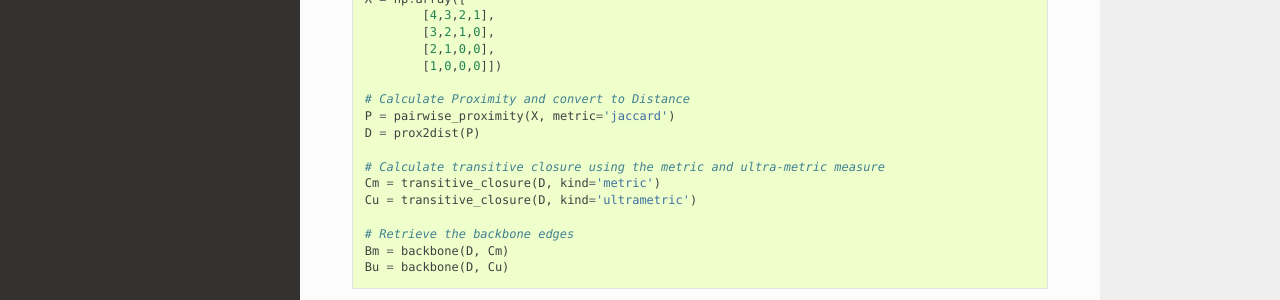
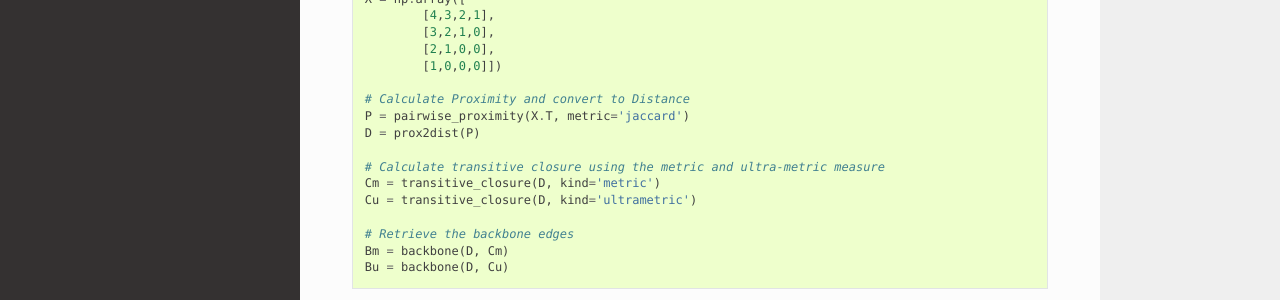
Before and after one commit to CASCI-lab/distanceclosure, a Sphinx documentation site: the page built from docs/source/tutorial.rst, in a window 1280 px wide and 1170 px high. Shown: the part 510-810 px from the top of the window. Built offline with Sphinx 7.4.7 and the Read the Docs theme 2.0.0, drawn with Linux system fonts in a browser that asks for light colours.

Commit message:
quick fix to docs.

```diff
--- a/docs/source/tutorial.rst
+++ b/docs/source/tutorial.rst
@@ -28,7 +28,7 @@ Then you want to calculate pairwise distance between all columns, extract the me
 		[1,0,0,0]])
 
 	# Calculate Proximity and convert to Distance
-	P = pairwise_proximity(X, metric='jaccard')
+	P = pairwise_proximity(X.T, metric='jaccard')
 	D = prox2dist(P)
 
 	# Calculate transitive closure using the metric and ultra-metric measure
```
